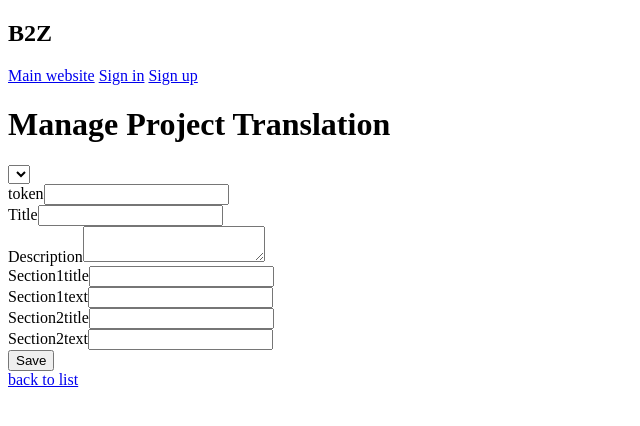
After one commit to leguayc/b2zprod, a Symfony app: template templates/project/managetranslation.html.twig in a window 1280 px wide. The commit adds this page. Shown: the top 426 px of the page, without its empty margins (0-640 px from the left). Run offline with Twig, Linux system fonts and the light colour scheme; the template is opened without the code that fills it, so the values that code supplies are empty; form fields are guessed from the names that the template uses; some libraries are stand-ins or nearby versions.

Commit message:
Added manage project translation

```diff
--- a/config/services.yaml
+++ b/config/services.yaml
@@ -4,6 +4,7 @@
 # Put parameters here that don't need to change on each machine where the app is deployed
 # https://symfony.com/doc/current/best_practices.html#use-parameters-for-application-configuration
 parameters:
+    locales_directory: '%kernel.project_dir%/public/locales'
     blogposts_directory: '%kernel.project_dir%/public/uploads/posts'
     projects_directory: '%kernel.project_dir%/public/uploads/projects'
     scenarios_directory: '%kernel.project_dir%/public/uploads/scenarios'
--- a/public/locales/langs.json
+++ b/public/locales/langs.json
@@ -1,6 +1,6 @@
 {
     "allLangs" : [
-        "en",
-        "fr"
+        "fr",
+        "en"
     ]
 }
--- a/templates/backoffice.html.twig
+++ b/templates/backoffice.html.twig
@@ -17,7 +17,8 @@
         <a href="/admin/login">Sign in</a>
         <a href="/admin/register">Sign up</a>
     {% endif %}
+</nav>
 
-    {% block page %}{% endblock %}
-</nav>
+{% block page %}{% endblock %}
+
 {% endblock %}
--- a/templates/project/index.html.twig
+++ b/templates/project/index.html.twig
@@ -28,6 +28,7 @@
                     <a href="{{ path('app_project_show', {'id': project.id}) }}">show</a>
                     <a href="{{ path('app_project_edit', {'id': project.id}) }}">edit</a>
                     <a href="{{ path('app_project_addthanks', {'id': project.id}) }}">add thanks</a>
+                    <a href="{{ path('app_project_managetranslation', {'id': project.id}) }}">manage translation</a>
                 </td>
             </tr>
         {% else %}
--- /dev/null
+++ b/templates/project/managetranslation.html.twig
@@ -0,0 +1,75 @@
+{% extends 'backoffice.html.twig' %}
+
+{% block title %}Manage Project Translation{% endblock %}
+
+{% block javascripts %}
+    <script>
+        let select;
+        let title;
+        let description;
+        let section1title;
+        let section1text;
+        let section2title;
+        let section2text;
+        const translations = [];
+        {% for key,translation in project.translations %}
+            translations["{{ key }}"] = {
+                "title" : "{{ translation.title|e('js') }}",
+                "description" : "{{ translation.description|e('js') }}",
+                "section1title" : "{{ translation.section1title|e('js') }}",
+                "section1text" : "{{ translation.section1text|e('js') }}",
+                "section2title" : "{{ translation.section2title|e('js') }}",
+                "section2text" : "{{ translation.section2text|e('js') }}",
+            };
+        {% endfor %}
+
+        window.onload = () => {
+            select = document.getElementById('langs-select');
+            title = document.getElementById('project_translation_title');
+            description = document.getElementById('project_translation_description');
+            section1title = document.getElementById('project_translation_section1title');
+            section1text = document.getElementById('project_translation_section1text');
+            section2title = document.getElementById('project_translation_section2title');
+            section2text = document.getElementById('project_translation_section2text');
+
+            console.log(translations);
+
+            select.onchange = () => {
+                let lang = select.value;
+
+                if (translations[lang])
+                {
+                    title.value = translations[lang].title;
+                    description.value = translations[lang].description;
+                    section1title.value = translations[lang].section1title;
+                    section1text.value = translations[lang].section1text;
+                    section2title.value = translations[lang].section2title;
+                    section2text.value = translations[lang].section2text;
+                }
+            }
+        }
+    </script>
+{% endblock %}
+
+{% block page %}
+    <h1>Manage Project Translation</h1>
+
+    {{ form_start(form) }}
+        <select name="lang" id="langs-select" data-translations="{{ project.translations.toArray|json_encode()|e('html_attr') }}">
+            {% for lang in allLangs %}
+                <option value="{{ lang }}">{{ lang }}</option>
+            {% endfor %}
+        </select>
+        {{ form_row(form._token) }}
+        {{ form_row(form.title, {value : project.translations['fr'].title}) }}
+        {{ form_row(form.description, {value : project.translations['fr'].description}) }}
+        {{ form_row(form.section1title, {value : project.translations['fr'].section1title}) }}
+        {{ form_row(form.section1text, {value : project.translations['fr'].section1text}) }}
+        {{ form_row(form.section2title, {value : project.translations['fr'].section2title}) }}
+        {{ form_row(form.section2text, {value : project.translations['fr'].section2text}) }}
+
+        <button class="btn">{{ button_label|default('Save') }}</button>
+    {{ form_end(form, {'render_rest': false}) }}
+
+    <a href="{{ path('app_project_index') }}">back to list</a>
+{% endblock %}
--- a/templates/project/show.html.twig
+++ b/templates/project/show.html.twig
@@ -72,5 +72,7 @@
 
     <a href="{{ path('app_project_addthanks', {'id': project.id}) }}">add thanks</a>
 
+    <a href="{{ path('app_project_managetranslation', {'id': project.id}) }}">manage translation</a>
+
     {{ include('project/_delete_form.html.twig') }}
 {% endblock %}
```
Also changed, not shown: src/Controller/BackOffice/ProjectController.php (+45 -12 lines), src/Form/ProjectTranslationType.php (added, +48 -0 lines), src/Repository/ProjectRepository.php (+7 -1 lines), src/Repository/ScenarioRepository.php (+6 -1 lines).
